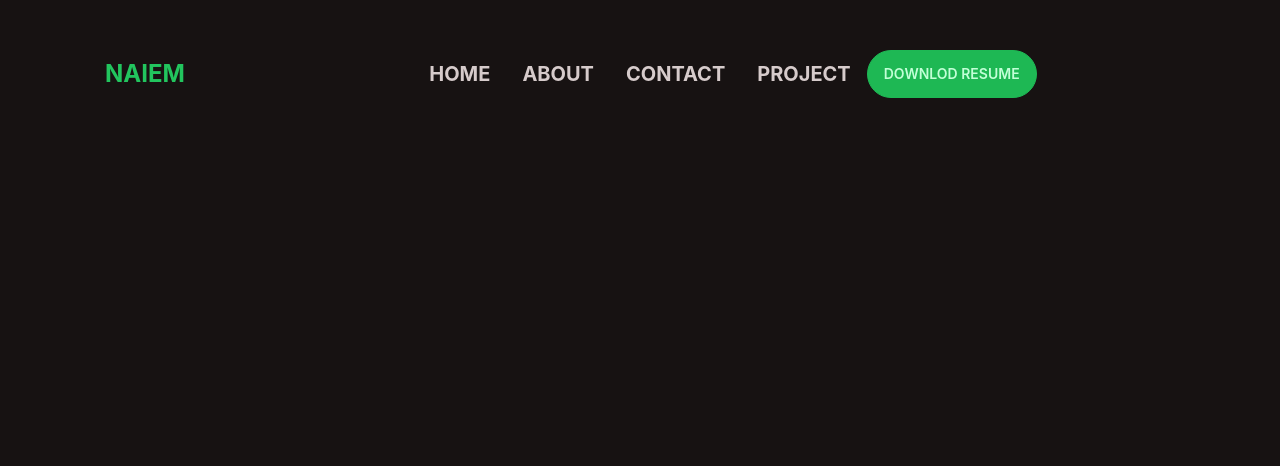
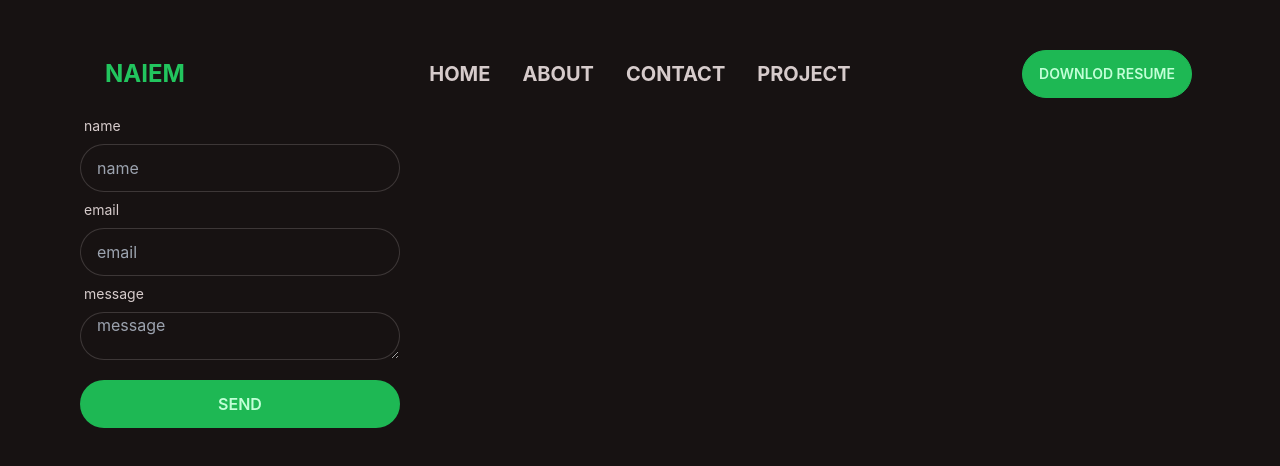
Before and after one commit to Naiemisalm/My-portfolio, a React (Create React App) app: page /contact in a window 1280 px wide. Shown: the top 466 px of the page. Built offline with nearby package versions, Linux system fonts and the light colour scheme.

Commit message:
added contact from

```diff
--- a/package.json
+++ b/package.json
@@ -7,6 +7,7 @@
     "@testing-library/react": "^13.3.0",
     "@testing-library/user-event": "^13.5.0",
     "daisyui": "^2.15.2",
+    "emailjs-com": "^3.2.0",
     "firebase": "^9.8.2",
     "react": "^18.1.0",
     "react-dom": "^18.1.0",
--- /dev/null
+++ b/public/Project.json
@@ -0,0 +1,23 @@
+[
+    {
+        "id":1,
+        "img": "https://scontent.fcgp27-1.fna.fbcdn.net/v/t1.15752-9/283717014_1059990828236659_6243709092295769367_n.png?_nc_cat=104&ccb=1-7&_nc_sid=ae9488&_nc_eui2=AeFWlXXDamYbZHZoWXQKP3cb-pmXefW4kn76mZd59biSfuKyx9Drz1KT9Uh0DJK-0pEhQQY1ZkatGdbiega9QUMc&_nc_ohc=gY497mEDuA4AX-f2mTP&_nc_ht=scontent.fcgp27-1.fna&oh=03_AVKrvS52NLMHTLxAg6hqGdL0bREf46uSFkgKl3vygeI_lg&oe=62CA7FB4",
+        "name":"Elctric Tools",
+        "link":"https://electric-tools-b95b4.web.app/",
+        "discription": ""
+    },
+    {
+        "id":2,
+        "img": "https://scontent.fcgp27-1.fna.fbcdn.net/v/t1.15752-9/284073208_769429324222404_3453230642414965677_n.png?_nc_cat=106&ccb=1-7&_nc_sid=ae9488&_nc_eui2=AeGDfyixJM58vc4rcKiW6V0ILG2Hi880BgksbYeLzzQGCatZYl3bIuG8zWjVMsyAnT7MLFrrqwizxtNFwGtQAmW_&_nc_ohc=0Ck5g8RSf1EAX_zRKCa&_nc_ht=scontent.fcgp27-1.fna&oh=03_AVIHofeQ0B0ZdL67d-QVzkzTn-84NA736v56hMcZRKxSmQ&oe=62CA95B8",
+        "name":"Tom Cruse Photographer",
+        "link":"https://rad-creponne-5e5d4c.netlify.app/services",
+        "discription": ""
+    },
+    {
+        "id":3,
+        "img": "https://scontent.fcgp27-1.fna.fbcdn.net/v/t1.15752-9/280949991_756433045378220_4993867751520559629_n.png?_nc_cat=101&ccb=1-7&_nc_sid=ae9488&_nc_eui2=AeESgVlp0ap7iCJUIUpp3E7Ovh7LAkGxtnK-HssCQbG2cunggXAgzmkOwanpzztFqoRnV-ULR_vCgRWTpM63NWaO&_nc_ohc=eU2MBBegbesAX8HccLt&_nc_ht=scontent.fcgp27-1.fna&oh=03_AVK2vAAtzfnGinwFfZf50VE7ZyJHFcZ6USNY72QuXQZ_xQ&oe=62CA2621",
+        "name":"Genius gar service",
+        "link":"https://genius-car-services-eb117.firebaseapp.com/",
+        "discription": ""
+    }
+]
--- a/public/index.html
+++ b/public/index.html
@@ -15,6 +15,7 @@
       user's mobile device or desktop. See https://developers.google.com/web/fundamentals/web-app-manifest/
     -->
     <link rel="manifest" href="%PUBLIC_URL%/manifest.json" />
+
     <!--
       Notice the use of %PUBLIC_URL% in the tags above.
       It will be replaced with the URL of the `public` folder during the build.
--- a/src/App.js
+++ b/src/App.js
@@ -1,20 +1,22 @@
-import ParticalsBackground from './Pages/Particals/ParticalsBackground';
 import { Route, Routes } from 'react-router-dom';
 import './App.css';
 import About from './Pages/Home/About';
 import Home from './Pages/Home/Home';
 import Navbar from './Shared/Navbar';
+import Contact from './Pages/Home/Contact';
+import Project from './Pages/Home/Project';
 
 function App() {
   return (
     <div className='px-20'>
           <Navbar></Navbar>
-      {/* <ParticalsBackground></ParticalsBackground> */}
-
  <Routes>
    <Route path='/' element={<Home></Home>}></Route>
    <Route path='/home' element={<Home></Home>}></Route>
    <Route path='/about' element={<About></About>}></Route>
+   <Route path='/contact' element={<Contact/>}></Route>
+   <Route path='/project' element={<Project/>}></Route>
+
  </Routes>
 
     </div>
--- /dev/null
+++ b/src/Pages/Home/Contact.js
@@ -0,0 +1,43 @@
+import React from 'react';
+import emailjs from 'emailjs-com'
+
+const Contact = () => {
+    function sendEmail(e){
+        e.preventDefault();
+        emailjs.sendForm()
+    }
+    return (
+        <form onSubmit={sendEmail}>
+            <div className='justify-center'>
+                <div class="form-control w-full max-w-xs">
+                    <label class="label">
+                        <span class="label-text">name</span>
+                    </label>
+                    <input type="text" placeholder="name" class="input input-bordered w-full max-w-xs" />
+                </div>
+
+                <div class="form-control w-full max-w-xs">
+                    <label class="label">
+                        <span class="label-text">email</span>
+                    </label>
+                    <input type="email" placeholder="email" class="input input-bordered w-full max-w-xs" />
+                </div>
+
+                <div class="form-control w-full max-w-xs">
+                    <label class="label">
+                        <span class="label-text">message</span>
+                    </label>
+                    <textarea type="message" placeholder="message" class="input input-bordered w-full max-w-xs" />
+                </div>
+
+                <div class="form-control w-full max-w-xs">
+
+                    <input type="submit" value="send" class="input input-bordered w-full mt-5 btn btn-primary" />
+                </div>
+
+            </div>
+        </form>
+    );
+};
+
+export default Contact;
--- /dev/null
+++ b/src/Pages/Home/Project.js
@@ -0,0 +1,29 @@
+// import React from 'react';
+import React, { useEffect, useState } from 'react';
+import SingleProject from './SingleProject';
+
+
+const Project = () => {
+    const [projects, setProjects] = useState([]);
+    useEffect(()=>{
+        fetch('Project.json')
+        .then(res=>res.json())
+        .then(data=> setProjects(data))
+
+    },[])
+    return (
+        <div>
+            <h1 className='text-center uppercase text-3xl py-6'>this is my project</h1>
+            <div className='grid sm:grid-cols-1 md:grid-cols-2 lg:grid-cols-3'>
+                {
+                    projects.map(project=> <SingleProject
+                    key={project.id}
+                    project={project}
+                    ></SingleProject>)
+                }
+            </div>
+        </div>
+    );
+};
+
+export default Project;
--- a/src/Pages/Home/Service.js
+++ b/src/Pages/Home/Service.js
@@ -8,7 +8,7 @@ const Service = () => {
             <p className='text-center '>These are the technologies I've worked with</p>
 
             <div className='py-12 grid sm:grid-cols-1 md:grid-cols-2 lg:grid-cols-3 gap-12 mt-8'>
-                <div class="card w-66 bg-base-100 shadow-xl shadow-lg   shadow-orange-500/20">
+                <div class="card w-66 bg-base-100 shadow-xl shadow-lg shadow-orange-500/20">
                     <figure class="px-10 pt-10">
                         <img src="https://www.seansimms.com/static/media/html.2ba4fabc69a89a8f71e6.png" alt="" width="80" height="80" class="rounded-xl" />
                     </figure>
--- /dev/null
+++ b/src/Pages/Home/SingleProject.js
@@ -0,0 +1,24 @@
+import React from 'react';
+
+const SingleProject = ({ project }) => {
+    const { name, img } = project;
+    return (
+        <div class="card w-96 bg-base-100 shadow-xl">
+            <figure class="px-10 pt-10">
+                <img src={img}alt="Shoes" class="rounded-xl" />
+            </figure>
+            <div class="card-body items-center text-center">
+                <h2 class="card-title">{name}</h2>
+                <p>If a dog chews shoes whose shoes does he choose?</p>
+                <div class="card-actions">
+                    <button class="btn btn-primary">Previwe</button>
+                    <button class="btn btn-primary">explore</button>
+
+
+                </div>
+            </div>
+        </div>
+    );
+};
+
+export default SingleProject;
--- a/src/Shared/Navbar.js
+++ b/src/Shared/Navbar.js
@@ -26,8 +26,8 @@ const Navbar = () => {
                     {menuitems}
                 </ul>
             </div>
-            <div className="navbar-start">
-                <a className='btn btn-primary' href="https://drive.google.com/file/d/1WAc-AbnFfgKkwLoSezzs2S_yy3BiGUCC/view?usp=sharing">Downlod Resume</a>
+            <div className="navbar-end">
+                <a className='btn btn-primary justify-end' href="https://drive.google.com/file/d/1WAc-AbnFfgKkwLoSezzs2S_yy3BiGUCC/view?usp=sharing">Downlod Resume</a>
 
             </div>
         </div>
```
Also changed, not shown: 1 other file (tests, documents, lock files or other folders).
